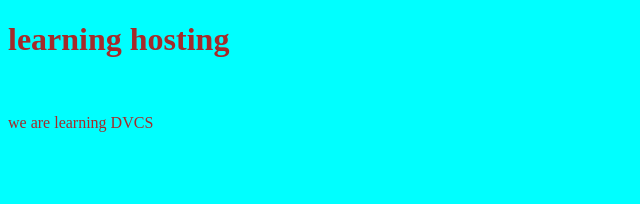
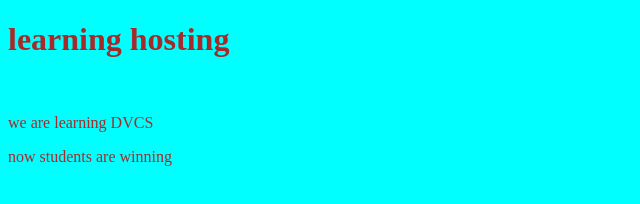
Before and after one commit to ahmedb101212/web-3-and-metaverse, a plain HTML site: page index.html in a window 1280 px wide. Shown: the whole page, without its empty margins (0-640 px from the left). Drawn offline with Linux system fonts and the light colour scheme.

Commit message:
Update Complete

```diff
--- a/index.html
+++ b/index.html
@@ -10,5 +10,6 @@
     <h1>learning hosting</h1>
     <img src="car.jpg" alt="">
     <p>we are learning DVCS</p>
+    <p>now students are winning</p>
 </body>
 </html>
```
